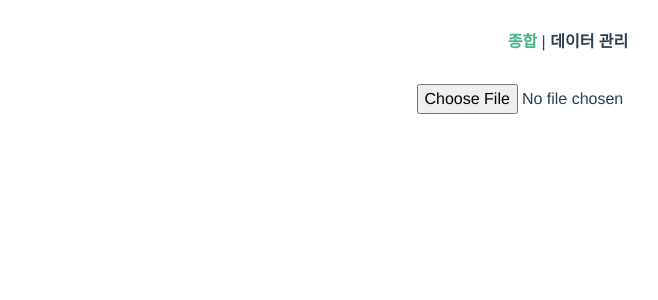
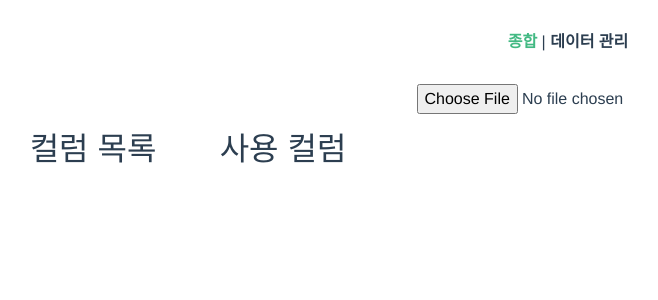
Before and after one commit to dnfwlxo11/visual-excelData2web, a Vue app in the folder client/: page / in a window 1280 px wide. Shown: the top 300 px of the page, without its empty margins (72-730 px from the left). Built offline with nearby package versions, Linux system fonts and the light colour scheme.

Commit message:
add: code

```diff
--- a/client/src/views/Home.vue
+++ b/client/src/views/Home.vue
@@ -2,39 +2,63 @@
     <div class="home">
         <div v-if="!excelData.length" class="mb-3">
             <input type="file" @change="fileUpload" entype="multipart/form-data">
-            <!-- <button class="btn btn-secondary" @click="uploadExcel">업로드</button> -->
         </div>
         <div v-else>
             <button class="btn btn-primary mb-3" @click="initData">초기화</button>
         </div>
-        <div class="row">
-            <div class="col-2">
-                <p v-for="(item, idx) in keyName" :key="idx">{{ item }}</p>
-            </div>
-            <div class="col-8">
+        <div class="container">
+            <div class="row">
+                <div class="col-2">
+                    <div>
+                        <h2>컬럼 목록</h2>
+                    </div>
+                    <draggable class="dragArea list-group" :list="keyName" :clone="clone" :group="{ name: 'people', pull: pullFunction }" @start="start">
+                        <div class="list-group-item mb-2" v-for="(item, idx) of keyName" :key="idx">
+                            {{ item }}
+                        </div>
+                    </draggable>
+                </div>
+                <div class="col-2">
+                    <div>
+                        <h2>사용 컬럼</h2>
+                    </div>
+                    <draggable class="dragArea list-group" :list="chartData" group="people">
+                        <div class="list-group-item mb-2" v-for="(item, idx) of chartData" :key="idx">
+                        {{ item }}
+                        </div>
+                    </draggable>
+                </div>
+                <div class="col-8">
 
-            </div>
-            <div class="col-2">
-
+                </div>
             </div>
         </div>
     </div>
 </template>
 
 <script>
+    import draggable from "vuedraggable";
     // import axios from 'axios'
 
     import XLSX from 'xlsx'
 
     export default {
         name: 'Home',
+        display: "Clone on Control",
+
+        components: {
+            draggable
+        },
 
         data() {
             return {
                 file: null,
                 fileName: null,
                 excelData: [],
-                keyName: []
+                keyName: [],
+                chartData: [],
+                controlOnStart: true,
+                idGlobal: 0
             }
         },
 
@@ -48,19 +72,6 @@
         },
 
         methods: {
-            // async uploadExcel() {
-            //     if (!this.file) {
-            //         alert('파일이 없습니다.')
-            //         return false
-            //     }
-
-            //     let res = await axios.post('/file/upload', {
-            //         fileName: this.fileName
-            //     })
-
-            //     console.log(res.data)
-            // },
-
             fileUpload(e) {
                 this.file = e.target.files[0]
 
@@ -93,7 +104,26 @@
 
                 this.$store.commit('setKeyName', [])
                 this.keyName = this.$store.getters.getKeyName
+            },
+
+            clone(item) {
+                console.log(item)
+                return item;
+            },
+
+            pullFunction() {
+                return this.controlOnStart ? "clone" : true;
+            },
+
+            start({ originalEvent }) {
+                this.controlOnStart = originalEvent.ctrlKey;
             }
         }
     }
 </script>
+
+<style>
+    ul {
+        list-style: none;
+    }
+</style>
```
